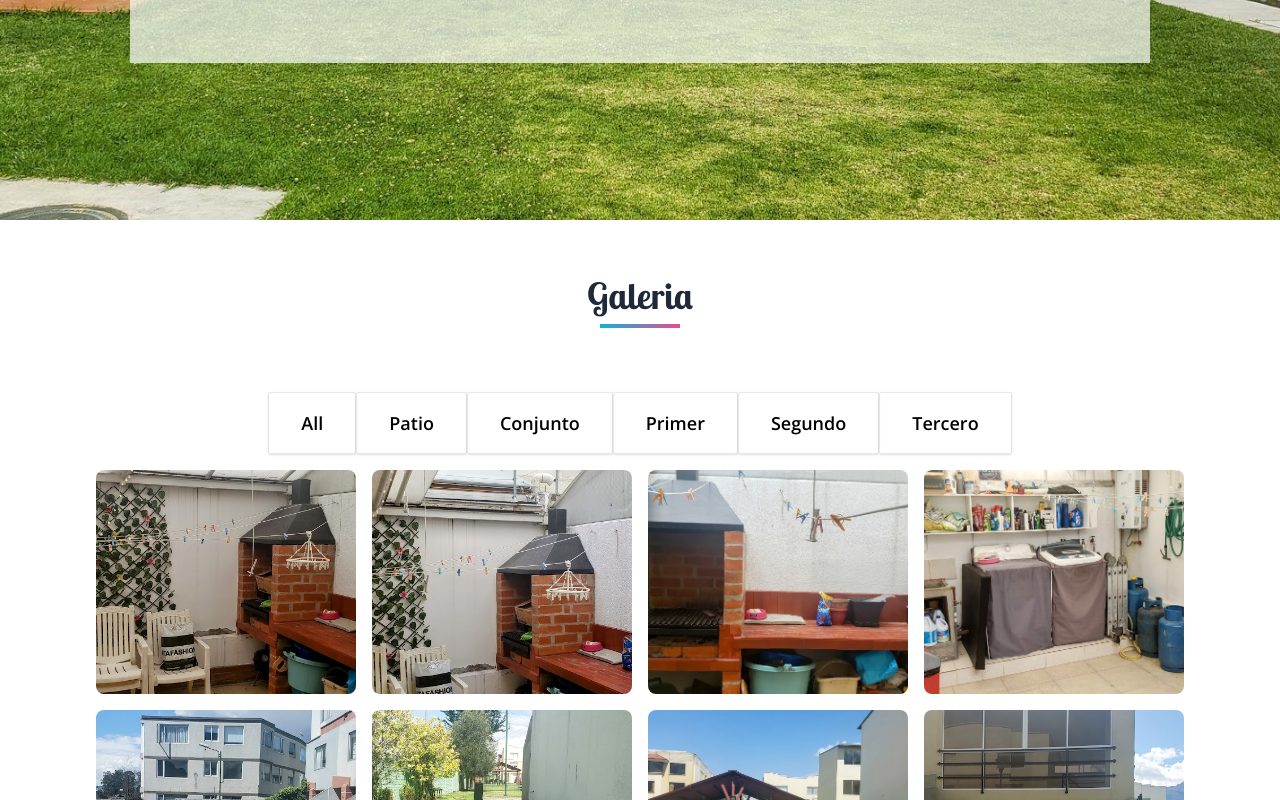
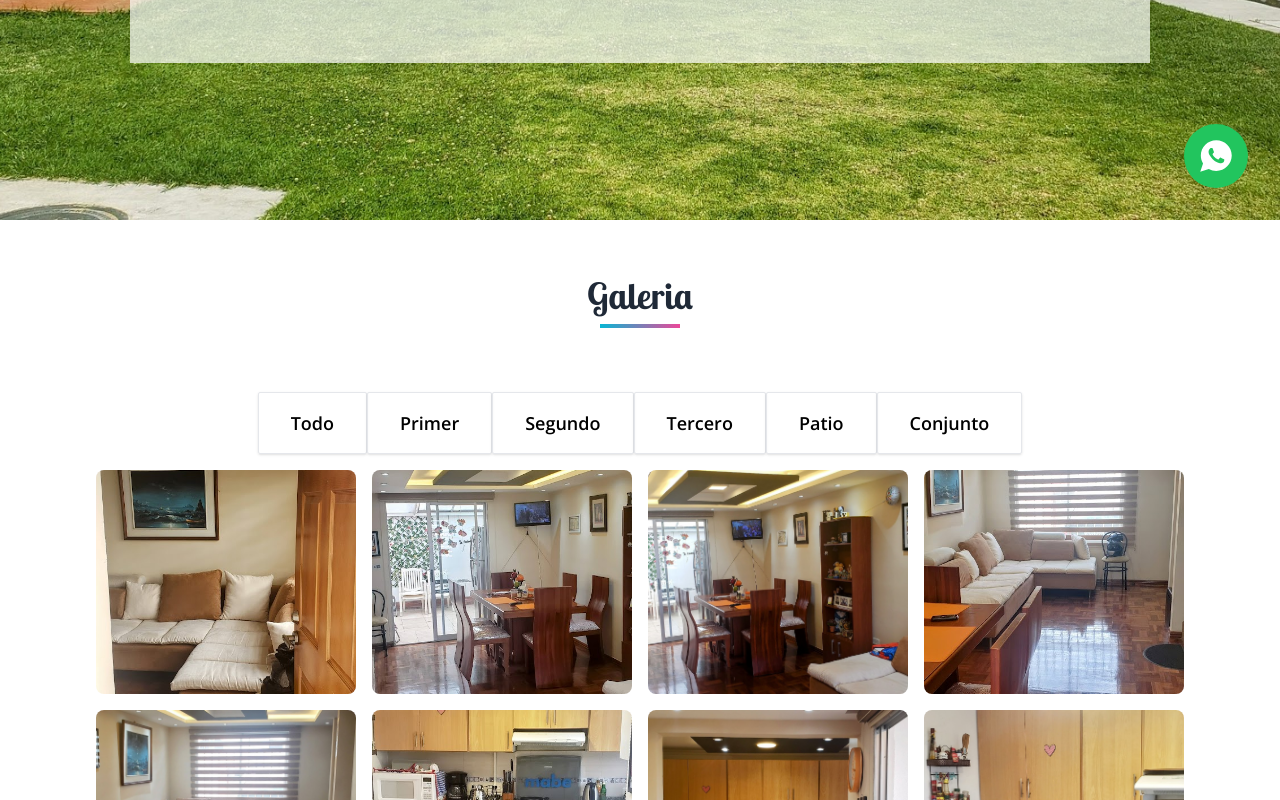
Before and after one commit to Santyluito/WebSiteHome, a React (Vite) app: page / in a window 1280 px wide. Shown: the part 580-1380 px from the top of the page. Built offline with nearby package versions, Linux system fonts and the light colour scheme.

Commit message:
agrgando boton flotante whatsapp

```diff
--- a/src/App.jsx
+++ b/src/App.jsx
@@ -1,15 +1,19 @@
 import { Contact, Footer, Gallery3, Hero } from "./components";
 import { Feactures2 } from "./components/Feactures2";
 import { Navbar2 } from "./components/Navbar2";
+import ButtonW from "./modules/ButtonW";
+import WhatsappButton from "./modules/WhatsappButton";
 
 function App() {
   return (
     <main className="App font-OpenSans">
+      <WhatsappButton />
       <Navbar2 />
       <Hero />
       <Gallery3 />
       <Feactures2 />
       <Contact />
+      <ButtonW className='md:hidden' />
       <Footer />
 
     </main>
--- a/src/components/Contact.jsx
+++ b/src/components/Contact.jsx
@@ -99,7 +99,7 @@ export const Contact = () => {
               Enviar Mensaje
             </button>
             <p className="grid place-items-start">
-              Enseguida se responderemos a:{" "}
+              Enseguida te responderemos a:{" "}
               <span className="text-pink-800 font-semibold">
                 {watch("email")}
               </span>
--- a/src/components/Feactures2.jsx
+++ b/src/components/Feactures2.jsx
@@ -40,7 +40,7 @@ export const Feactures2 = () => {
             Casa en venta, Conjunto Mirador de Amagasi 1, Quito - Pichincha.
           </p>
           <p className="text-sm mb-4 text-gray-500">
-            Una vista espectacular, frescos, cómodos, con espacios amplios,
+            Una vista espectacular, tranquilo, cómodo, con espacios amplios,
             ideal para los que les gusta vivir muy bien, y está distribuido de
             la siguiente manera:
           </p>
@@ -82,7 +82,7 @@ export const Feactures2 = () => {
               <BiArea className="text-gray-700 text-xl mr-2" /> 122 M² Totales
             </li>
             <li className="flex items-center">
-              <BiArea className="text-gray-700 text-xl mr-2" /> 112 M² Totales
+              <BiArea className="text-gray-700 text-xl mr-2" /> 112 M² Interior
             </li>
             <li className="flex items-center">
               <BiCalendarAlt className="text-gray-700 text-xl mr-2" />11 Años Antigüedad
@@ -117,3 +117,9 @@ export const Feactures2 = () => {
     </section>
   );
 };
+
+
+import React from "react";
+import "tailwindcss/base.css";
+import "tailwindcss/components.css";
+import "tailwindcss/utilities.css";
--- a/src/components/Gallery3.jsx
+++ b/src/components/Gallery3.jsx
@@ -34,7 +34,7 @@ export const Gallery3 = () => {
               className="shadow py-2 px-3 text-sm md:text-lg md:py-4 md:px-8 hover:shadow-md hover:text-pink-700 hover:shadow-pink-700/20 transition duration-200"
               onClick={() => setData(GalleryData)}
             >
-              All
+              Todo
             </button>
           </li>
           {collection.map((col) => (
--- a/src/modules/ButtonW.jsx
+++ b/src/modules/ButtonW.jsx
@@ -2,14 +2,16 @@ import { AiOutlineWhatsApp } from "react-icons/ai";
 
 const ButtonW = () => {
   return (
-    <a
-      className="bg-green-700 text-white text-2xl p-2 rounded-full hover:bg-green-400 duration-300 flex justify-center items-center outline outline-offset-1 outline-1"
+    <div className="md:hidden">
+      <a
+      className="bg-green-700 text-white  text-2xl p-2 rounded-full hover:bg-green-400 duration-300 flex justify-center items-center outline outline-offset-1 outline-1"
       href="https://wa.link/zzislj"
       target="_blank"
     >
       <AiOutlineWhatsApp className="mr-2 md:mr-0" />
       <span className="md:hidden text-lg">+593 9950 12120</span>
     </a>
+    </div>
   );
 };
 
--- a/src/modules/ModalImage.jsx
+++ b/src/modules/ModalImage.jsx
@@ -43,7 +43,7 @@ const ModalImage = ({ isVisible, onClose, imageData, data }) => {
 
   return (
     <div
-      className="fixed inset-0 bg-black bg-opacity-25 backdrop-blur-sm flex justify-center items-center"
+      className="fixed inset-0 w-screen bg-black bg-opacity-25 backdrop-blur-sm flex justify-center items-center"
       id="wrapper"
       onClick={handleClose}
     >
--- /dev/null
+++ b/src/modules/WhatsappButton.jsx
@@ -0,0 +1,18 @@
+import {IoLogoWhatsapp} from 'react-icons/io'
+
+const WhatsappButton = () => {
+    return (
+      <a
+        href="https://wa.link/zzislj"
+        className="fixed bottom-8 right-8 z-10 flex items-center justify-center w-16 h-16 text-white bg-green-500 rounded-full hover:bg-green-600 transition-colors"
+      >
+        <IoLogoWhatsapp size={36} />
+        {/* <svg viewBox="0 0 24 24" className="w-8 h-8 fill-current">
+          <path d="M12,0A12,12,0,1,0,24,12,12,12,0,0,0,12,0Zm3.54,15.47c-.18.36-1.06,1.38-1.23,1.53-.17.16-.34.13-.47-.09a.51.51,0,0,0-.79-.12c-.22.2-.59.55-.76.71-.17.16-.25.16-.42,0a12.6,12.6,0,0,1-2.12-2.09c-.19-.26-.3-.39-.54-.41s-.33.08-.58.44a6.56,6.56,0,0,1-2.22,1.65,6.16,6.16,0,0,1-2.77.6H4.43a.47.47,0,0,1-.47-.47V12.08a.47.47,0,0,1,.47-.47h1.52a8.49,8.49,0,0,0,4.25-1.1,4.76,4.76,0,0,0,1.79-2.64,5.22,5.22,0,0,0-.06-3.31,4.44,4.44,0,0,0-3.31-1.92H4.43a.47.47,0,0,1-.47-.47V4.87a.47.47,0,0,1,.47-.47h1.52A11.88,11.88,0,0,1,12,2.37a11.77,11.77,0,0,1,7.69,2.87A11.67,11.67,0,0,1,21.63,12a11.9,11.9,0,0,1-3.09,8.1A11.79,11.79,0,0,1,12,21.63Z"
+          />
+        </svg> */}
+      </a>
+    );
+  };
+
+  export default WhatsappButton;
--- a/src/modules/galleryData.js
+++ b/src/modules/galleryData.js
@@ -1,99 +1,4 @@
 const GalleryData = [
-  {
-    id: 1,
-    title: "patio",
-    image: "images/InAreas/img1.jpg",
-  },
-  {
-    id: 2,
-    title: "patio",
-    image: "images/InAreas/img2.jpg",
-  },
-  {
-    id: 3,
-    title: "patio",
-    image: "images/InAreas/img3.jpg",
-  },
-  {
-    id: 4,
-    title: "patio",
-    image: "images/InAreas/img4.jpg",
-  },
-  {
-    id: 5,
-    title: "conjunto",
-    image: "images/OurAreas/img (1).jpg",
-  },
-  {
-    id: 6,
-    title: "conjunto",
-    image: "images/OurAreas/img (2).jpg",
-  },
-  {
-    id: 7,
-    title: "conjunto",
-    image: "images/OurAreas/img (3).jpg",
-  },
-  {
-    id: 8,
-    title: "conjunto",
-    image: "images/OurAreas/img (4).jpg",
-  },
-  {
-    id: 9,
-    title: "conjunto",
-    image: "images/OurAreas/img (5).jpg",
-  },
-  {
-    id: 10,
-    title: "conjunto",
-    image: "images/OurAreas/img (6).jpg",
-  },
-  {
-    id: 11,
-    title: "conjunto",
-    image: "images/OurAreas/img (7).jpg",
-  },
-  {
-    id: 12,
-    title: "conjunto",
-    image: "images/OurAreas/img (7).jpg",
-  },
-  {
-    id: 13,
-    title: "conjunto",
-    image: "images/OurAreas/img (8).jpg",
-  },
-  {
-    id: 14,
-    title: "conjunto",
-    image: "images/OurAreas/img (9).jpg",
-  },
-  {
-    id: 15,
-    title: "conjunto",
-    image: "images/OurAreas/img (10).jpg",
-  },
-  {
-    id: 16,
-    title: "conjunto",
-    image: "images/OurAreas/img (11).jpg",
-  },
-  {
-    id: 17,
-    title: "conjunto",
-    image: "images/OurAreas/img (12).jpg",
-  },
-  {
-    id: 18,
-    title: "conjunto",
-    image: "images/OurAreas/img (13).jpg",
-  },
-  {
-    id: 19,
-    title: "conjunto",
-    image: "images/OurAreas/img (14).jpg",
-  },
   {
     id: 20,
     title: "primer",
@@ -294,7 +199,101 @@ const GalleryData = [
     title: "tercero",
     image: "images/ThirdFloor/img (14).jpg",
   },
+  {
+    id: 1,
+    title: "patio",
+    image: "images/InAreas/img1.jpg",
+  },
+  {
+    id: 2,
+    title: "patio",
+    image: "images/InAreas/img2.jpg",
+  },
+  {
+    id: 3,
+    title: "patio",
+    image: "images/InAreas/img3.jpg",
+  },
+  {
+    id: 4,
+    title: "patio",
+    image: "images/InAreas/img4.jpg",
+  },
+  {
+    id: 5,
+    title: "conjunto",
+    image: "images/OurAreas/img (1).jpg",
+  },
+  {
+    id: 6,
+    title: "conjunto",
+    image: "images/OurAreas/img (2).jpg",
+  },
+  {
+    id: 7,
+    title: "conjunto",
+    image: "images/OurAreas/img (3).jpg",
+  },
+  {
+    id: 8,
+    title: "conjunto",
+    image: "images/OurAreas/img (4).jpg",
+  },
+  {
+    id: 9,
+    title: "conjunto",
+    image: "images/OurAreas/img (5).jpg",
+  },
+  {
+    id: 10,
+    title: "conjunto",
+    image: "images/OurAreas/img (6).jpg",
+  },
+  {
+    id: 11,
+    title: "conjunto",
+    image: "images/OurAreas/img (7).jpg",
+  },
+  {
+    id: 12,
+    title: "conjunto",
+    image: "images/OurAreas/img (7).jpg",
+  },
+  {
+    id: 13,
+    title: "conjunto",
+    image: "images/OurAreas/img (8).jpg",
+  },
+  {
+    id: 14,
+    title: "conjunto",
+    image: "images/OurAreas/img (9).jpg",
+  },
+  {
+    id: 15,
+    title: "conjunto",
+    image: "images/OurAreas/img (10).jpg",
+  },
+  {
+    id: 16,
+    title: "conjunto",
+    image: "images/OurAreas/img (11).jpg",
+  },
+  {
+    id: 17,
+    title: "conjunto",
+    image: "images/OurAreas/img (12).jpg",
+  },
+  {
+    id: 18,
+    title: "conjunto",
+    image: "images/OurAreas/img (13).jpg",
+  },
+  {
+    id: 19,
+    title: "conjunto",
+    image: "images/OurAreas/img (14).jpg",
+  },
 ];
 
-
-export default GalleryData
+export default GalleryData;
```
